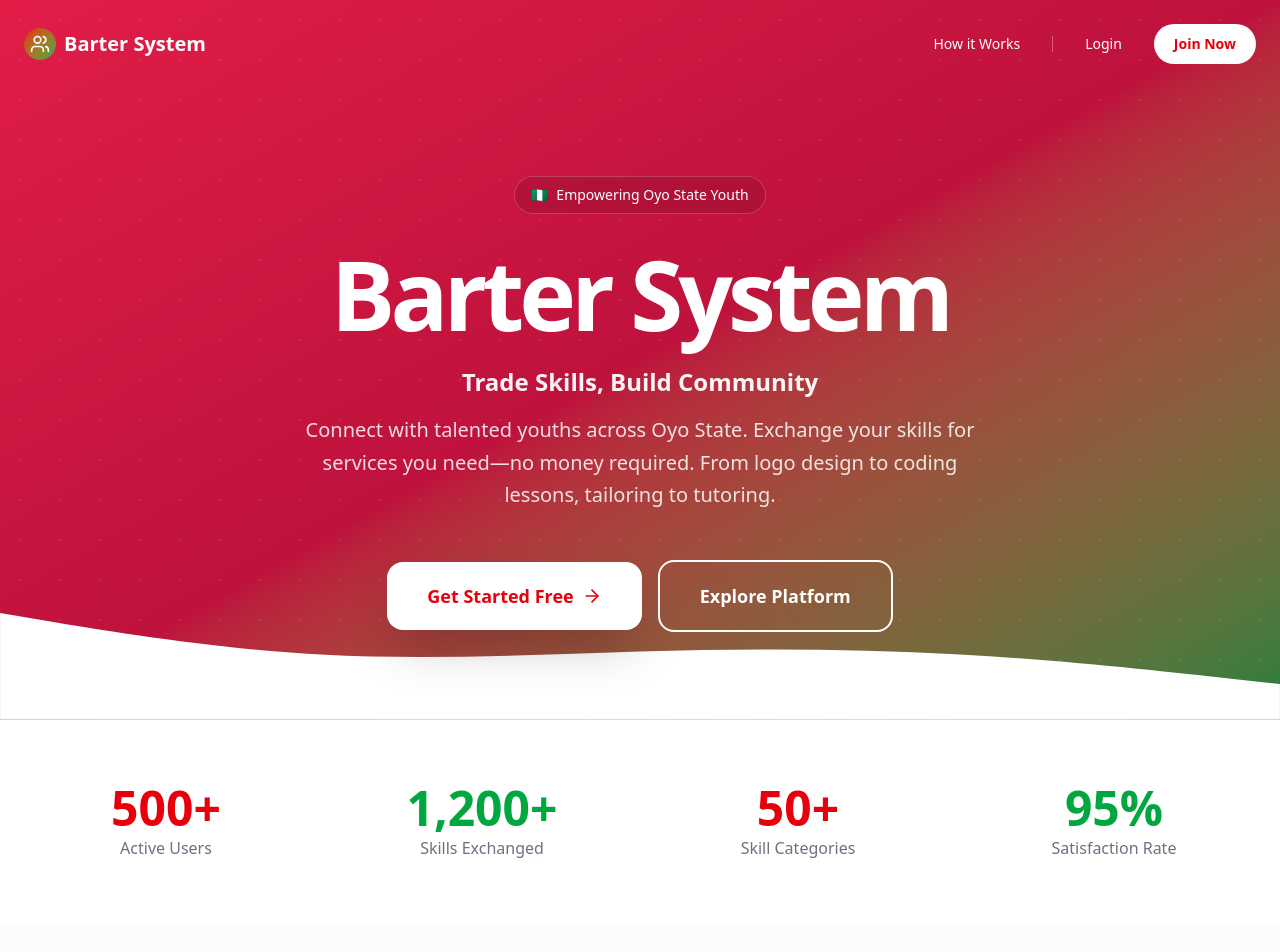
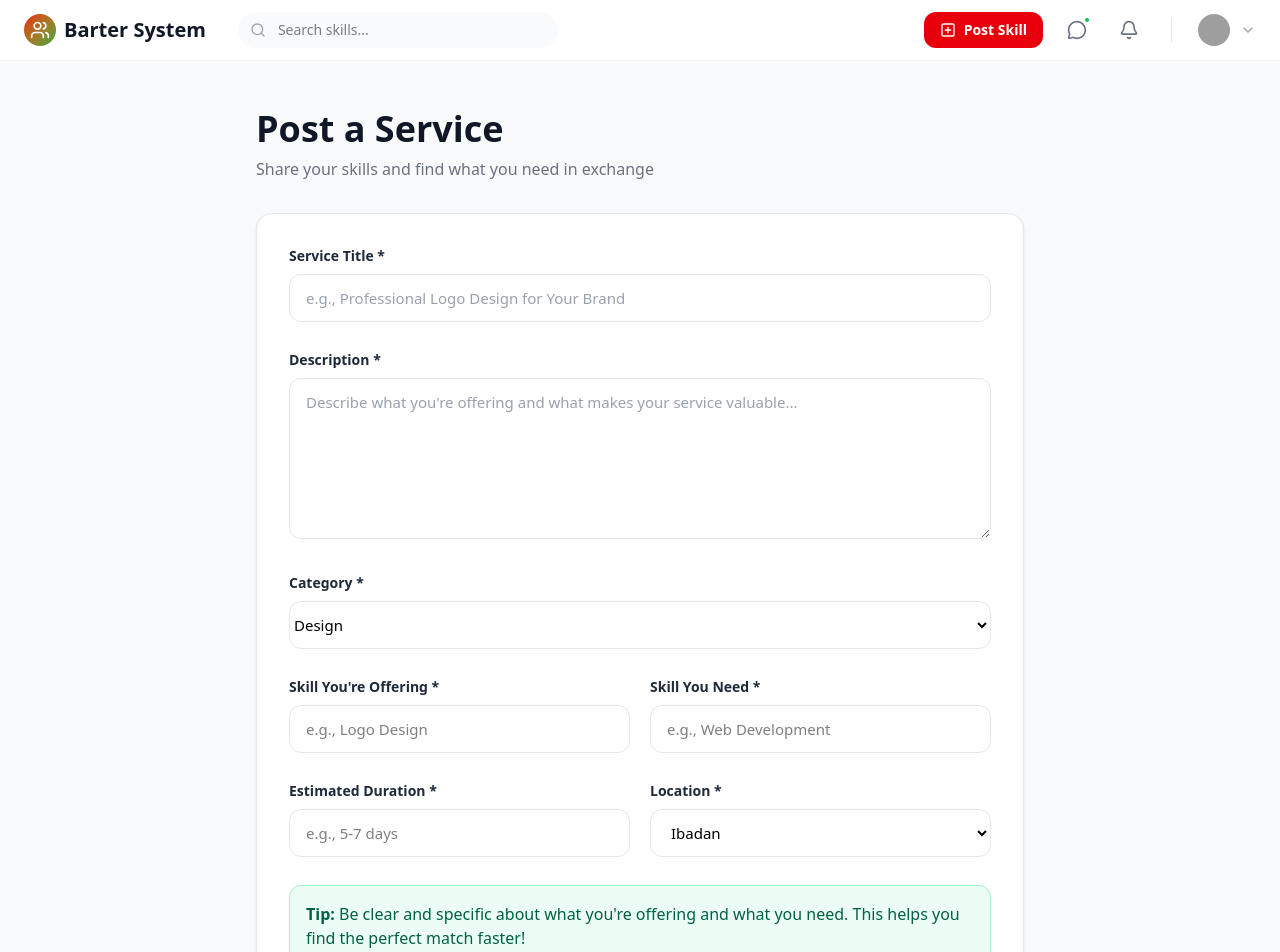
Before and after one commit to AderogbaAdedamola/Barter-System, a React (Vite) app in the folder barter/: page /post-service in a window 1280 px wide. Before the commit this address led to /. Shown: the top 952 px of the page. Built offline with nearby package versions, Linux system fonts and the light colour scheme; grey boxes are pictures that could not be loaded.

Commit message:
add the PostServive page, structure and complete styling

```diff
--- a/barter/src/App.jsx
+++ b/barter/src/App.jsx
@@ -8,6 +8,8 @@ import ProfilePage from './pages/Profile'
 import MainLayout from './components/Layouts/MainLayout';
 import BrowseServices from './pages/BrowseServices';
 import Notifications from './pages/Notifications';
+import PostService from "./pages/PostService";
+
 
 
 
@@ -21,7 +23,7 @@ function App() {
         <Route element={<MainLayout />}>
           <Route path="/home" element={<Home />} />
           <Route path="/browse" element={<BrowseServices />} />
-          {/* <Route path="/post-service" element={<PostService />} /> */}
+          <Route path="/post-service" element={<PostService />} />
           <Route path="/notifications" element={<Notifications />} />
           <Route path="/profile/:id" element={<ProfilePage />} />
         </Route>
--- /dev/null
+++ b/barter/src/pages/PostService.jsx
@@ -0,0 +1,210 @@
+import { useState } from "react";
+import { useNavigate } from "react-router-dom";
+
+export default function PostService() {
+  const navigate = useNavigate();
+
+  const [form, setForm] = useState({
+    title: "",
+    description: "",
+    category: "Design",
+    offer: "",
+    need: "",
+    duration: "",
+    location: "Ibadan",
+  });
+
+  const handleChange = (e) => {
+    const { name, value } = e.target;
+    setForm((prev) => ({ ...prev, [name]: value }));
+  };
+
+  const handleSubmit = (e) => {
+    e.preventDefault();
+    console.log("POST SERVICE:", form);
+  };
+
+  const handleCancel = () => {
+    navigate(-1);
+  };
+
+  return (
+    <div className="px-4 py-10 md:py-12">
+      <div className="max-w-3xl mx-auto">
+        {/* Header */}
+        <div className="mb-8">
+          <h1 className="text-3xl sm:text-4xl font-extrabold text-gray-900">
+            Post a Service
+          </h1>
+          <p className="text-gray-500 mt-2">
+            Share your skills and find what you need in exchange
+          </p>
+        </div>
+
+        {/* Card */}
+        <div className="bg-white rounded-2xl border border-gray-200 shadow-sm p-6 sm:p-8">
+          <form onSubmit={handleSubmit} className="space-y-7">
+            {/* Service Title */}
+            <div>
+              <label className="block text-sm font-semibold text-gray-800 mb-2">
+                Service Title *
+              </label>
+              <input
+                name="title"
+                value={form.title}
+                onChange={handleChange}
+                placeholder="e.g., Professional Logo Design for Your Brand"
+                className="w-full h-12 border border-gray-200 rounded-xl px-4 text-[15px] text-gray-900 placeholder:text-gray-400
+                           focus:outline-none focus:ring-4 focus:ring-emerald-50 focus:border-emerald-300 transition"
+                required
+              />
+            </div>
+
+            {/* Service Description */}
+            <div>
+              <label className="block text-sm font-semibold text-gray-800 mb-2">
+                Description *
+              </label>
+              <textarea
+                name="description"
+                value={form.description}
+                onChange={handleChange}
+                rows={6}
+                placeholder="Describe what you're offering and what makes your service valuable..."
+                className="w-full border border-gray-200 rounded-xl px-4 py-3 text-[15px] text-gray-900 placeholder:text-gray-400
+                           focus:outline-none focus:ring-4 focus:ring-emerald-50 focus:border-emerald-300 transition"
+                required
+              />
+            </div>
+
+            {/* Service Category */}
+            <div>
+              <label className="block text-sm font-semibold text-gray-800 mb-2">
+                Category *
+              </label>
+
+              <div className="relative">
+                <select
+                  name="category"
+                  value={form.category}
+                  onChange={handleChange}
+                  className="w-full h-12 border border-gray-200 rounded-xl  text-[15px] bg-white
+                             focus:outline-none focus:ring-4 focus:ring-emerald-50 focus:border-emerald-300 transition"
+                  required
+                >
+                  <option value="category">Select a Category</option>
+                  <option value="Design">Design</option>
+                  <option value="Tech">Tech</option>
+                  <option value="Education">Education</option>
+                  <option value="Fashion">Fashion</option>
+                  <option value="Home Services">Home Services</option>
+                  <option value="Other">Other</option>
+                </select>
+              </div>
+            </div>
+
+            {/* Service Offering/Need */}
+            <div className="grid md:grid-cols-2 gap-5">
+              <div>
+                <label className="block text-sm font-semibold text-gray-800 mb-2">
+                  Skill You're Offering *
+                </label>
+                <input
+                  name="offer"
+                  value={form.offer}
+                  onChange={handleChange}
+                  placeholder="e.g., Logo Design"
+                  className="w-full h-12 border border-gray-200 rounded-xl px-4 text-[15px]
+                             focus:outline-none focus:ring-4 focus:ring-emerald-50 focus:border-emerald-300 transition"
+                  required
+                />
+              </div>
+
+              <div>
+                <label className="block text-sm font-semibold text-gray-800 mb-2">
+                  Skill You Need *
+                </label>
+                <input
+                  name="need"
+                  value={form.need}
+                  onChange={handleChange}
+                  placeholder="e.g., Web Development"
+                  className="w-full h-12 border border-gray-200 rounded-xl px-4 text-[15px]
+                             focus:outline-none focus:ring-4 focus:ring-emerald-50 focus:border-emerald-300 transition"
+                  required
+                />
+              </div>
+            </div>
+
+            {/* Service Duration/Location */}
+            <div className="grid md:grid-cols-2 gap-5">
+              <div>
+                <label className="block text-sm font-semibold text-gray-800 mb-2">
+                  Estimated Duration *
+                </label>
+                <input
+                  name="duration"
+                  value={form.duration}
+                  onChange={handleChange}
+                  placeholder="e.g., 5-7 days"
+                  className="w-full h-12 border border-gray-200 rounded-xl px-4 text-[15px]
+                             focus:outline-none focus:ring-4 focus:ring-emerald-50 focus:border-emerald-300 transition"
+                  required
+                />
+              </div>
+
+              <div>
+                <label className="block text-sm font-semibold text-gray-800 mb-2">
+                  Location *
+                </label>
+                <select
+                  name="location"
+                  value={form.location}
+                  onChange={handleChange}
+                  className="w-full h-12 border border-gray-200 rounded-xl px-4 text-[15px] bg-white
+                             focus:outline-none focus:ring-4 focus:ring-emerald-50 focus:border-emerald-300 transition"
+                  required
+                >
+                  <option value="Ibadan">Ibadan</option>
+                  <option value="Lagos">Ogbomosho</option>
+                  <option value="Abuja">Saki</option>
+                  <option value="Oyo">Oyo Town</option>
+                  <option value="Remote">Iseyin</option>
+                </select>
+              </div>
+            </div>
+
+            {/* Tip box */}
+            <div className="rounded-xl border border-emerald-200 bg-emerald-50 px-4 py-4 text-emerald-800">
+              <span className="font-semibold">Tip:</span>{" "}
+              Be clear and specific about what you're offering and what you need. This helps you find the perfect match faster!
+            </div>
+
+            {/* Buttons */}
+            <div className="grid sm:grid-cols-2 gap-4 pt-2">
+              <button
+                type="button"
+                onClick={handleCancel}
+                className="h-12 rounded-xl border border-gray-200 bg-white text-gray-800 font-semibold
+                           hover:bg-gray-50 active:scale-[0.99] transition"
+              >
+                Cancel
+              </button>
+
+              <button
+                type="submit"
+                className="h-12 rounded-xl bg-emerald-600 text-white font-semibold
+                           hover:opacity-95 active:scale-[0.99] transition flex items-center justify-center gap-2"
+              >
+                <span className="inline-flex items-center justify-center w-6 h-6 rounded-full border border-white/40">
+                  +
+                </span>
+                Post Service
+              </button>
+            </div>
+          </form>
+        </div>
+      </div>
+    </div>
+  );
+}
--- a/barter/src/pages/login.jsx
+++ b/barter/src/pages/login.jsx
@@ -45,7 +45,7 @@ function Login() {
         </p>
       </div>
 
-      {/* Card */}
+      {/* Login Card */}
       <div className="bg-white w-full max-w-xl rounded-2xl shadow-[0_20px_50px_rgba(0,0,0,0.10)] px-8 py-9 sm:px-10 sm:py-10 border border-black/5">
         <form onSubmit={handleSubmit} className="space-y-6">
           {/* Email */}
```
